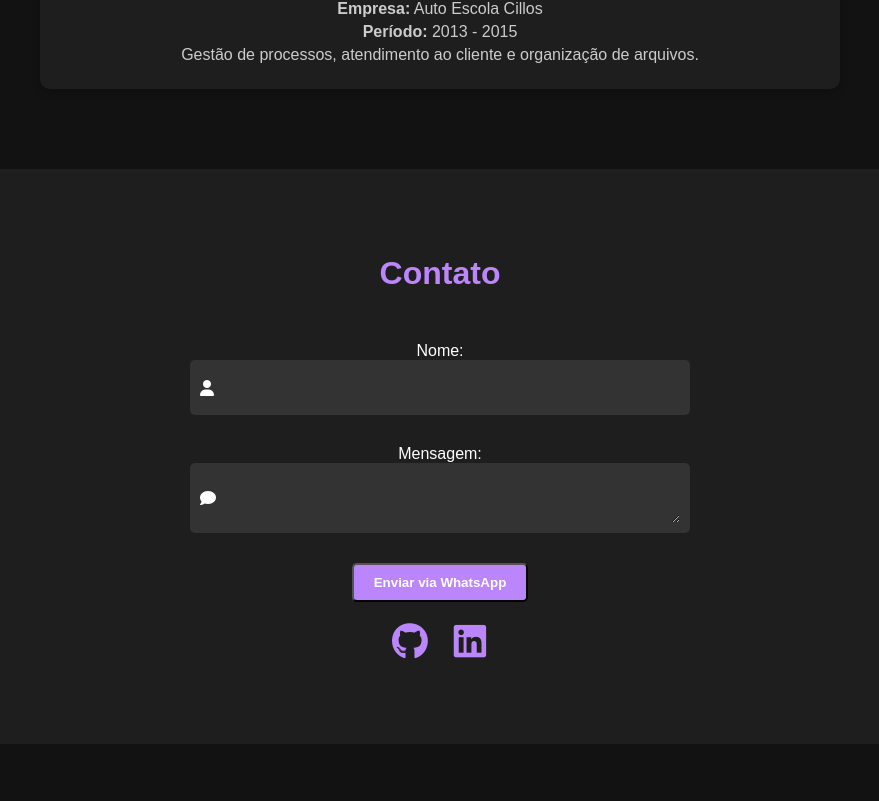
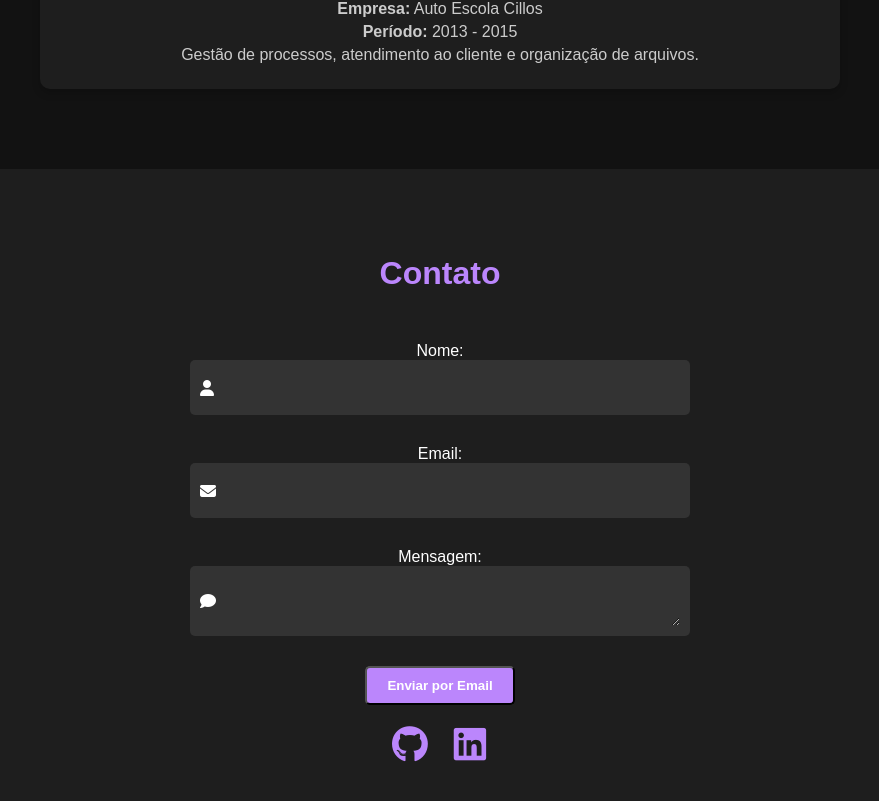
Before and after one commit to roberto-mazor/portifolio-react, a React (Vite) app: page / in a window 1280 px wide. Shown: the part 4127-4928 px from the top of the page, without its empty margins (200-1079 px from the left). Before the commit the page ends 4871 px from the top, so only its background shows below. Built offline with nearby package versions, Linux system fonts and the light colour scheme.

Commit message:
Feat: Adiciona campo de email ao formulário de contato e atualiza template para envio via EmailJS

```diff
--- a/package.json
+++ b/package.json
@@ -10,6 +10,7 @@
     "preview": "vite preview"
   },
   "dependencies": {
+    "emailjs-com": "^3.2.0",
     "react": "^19.1.0",
     "react-dom": "^19.1.0"
   },
--- a/src/Contact.jsx
+++ b/src/Contact.jsx
@@ -1,49 +1,77 @@
-import './Contact.css'
+import './Contact.css';
+import emailjs from 'emailjs-com';
+import { useRef, useState } from 'react';
 
-function Contact(){
+function Contact() {
+  const form = useRef();
+  const [feedback, setFeedback] = useState('');
 
+  const sendEmail = (e) => {
+    e.preventDefault();
 
+    emailjs.sendForm(
+      'service_jj15bpf',      // substitua pelo seu Service ID
+      'template_obnceuu',     // substitua pelo seu Template ID
+      form.current,
+      'MN7t8o8IhxvGhwCGf'          // substitua pelo seu User ID
+    ).then(
+      () => {
+        setFeedback('Mensagem enviada com sucesso!');
+        form.current.reset();
+      },
+      (error) => {
+        setFeedback('Erro ao enviar. Tente novamente mais tarde.');
+        console.error(error);
+      }
+    );
+  };
 
-    return(
-
+  return (
     <section className="contato" id="contato">
       <div className="container">
         <h2>Contato</h2>
-                <form id="contact-form">
+              <form ref={form} onSubmit={sendEmail} id="contact-form">
                   <div className="form-group">
-                        <label for="nome">Nome:</label>
+                      <label htmlFor="nome">Nome:</label>
                       <div className="input-icon">
                           <i className="fa-solid fa-user"></i>
-                            <input type="text" id="nome" name="nome" required/>
+                          <input type="text" id="nome" name="nome" required />
                       </div>
                   </div>
+
                   <div className="form-group">
-                        <label for="mensagem">Mensagem:</label>
+                      <label htmlFor="email">Email:</label>
+                      <div className="input-icon">
+                          <i className="fa-solid fa-envelope"></i>
+                          <input type="email" id="email" name="email" required />
+                      </div>
+                  </div>
+
+                  <div className="form-group">
+                      <label htmlFor="mensagem">Mensagem:</label>
                       <div className="input-icon">
                           <i className="fa-solid fa-comment"></i>
-                            <textarea id="mensagem" name="mensagem"
-                                required></textarea>
+                          <textarea id="mensagem" name="mensagem" required></textarea>
                       </div>
                   </div>
-                    <button type="submit">Enviar via WhatsApp</button>
+
+                  <button type="submit">Enviar por Email</button>
               </form>
+
 
         <div className="social-links">
           <a href="https://github.com/seu-usuario" target="_blank">
             <i className="fa-brands fa-github"></i>
-
           </a>
-                    <a href="https://linkedin.com/in/seu-usuario"
-                        target="_blank">
+          <a href="https://linkedin.com/in/seu-usuario" target="_blank">
             <i className="fa-brands fa-linkedin"></i>
           </a>
         </div>
 
-                <div id="form-feedback" className="form-feedback"></div>
+        <div id="form-feedback" className="form-feedback">{feedback}</div>
       </div>
     </section>
-
-    )
+  );
 }
 
-export default Contact
+export default Contact;
```
Also changed, not shown: 1 other file (tests, documents, lock files or other folders). Lines whose indentation alone changed are shown as unchanged.
